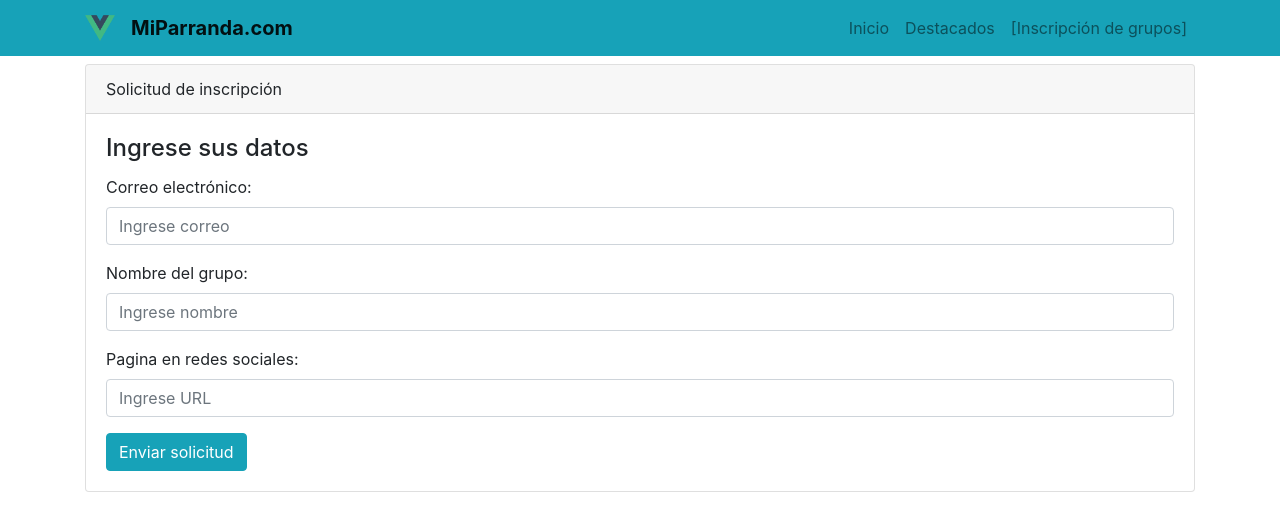
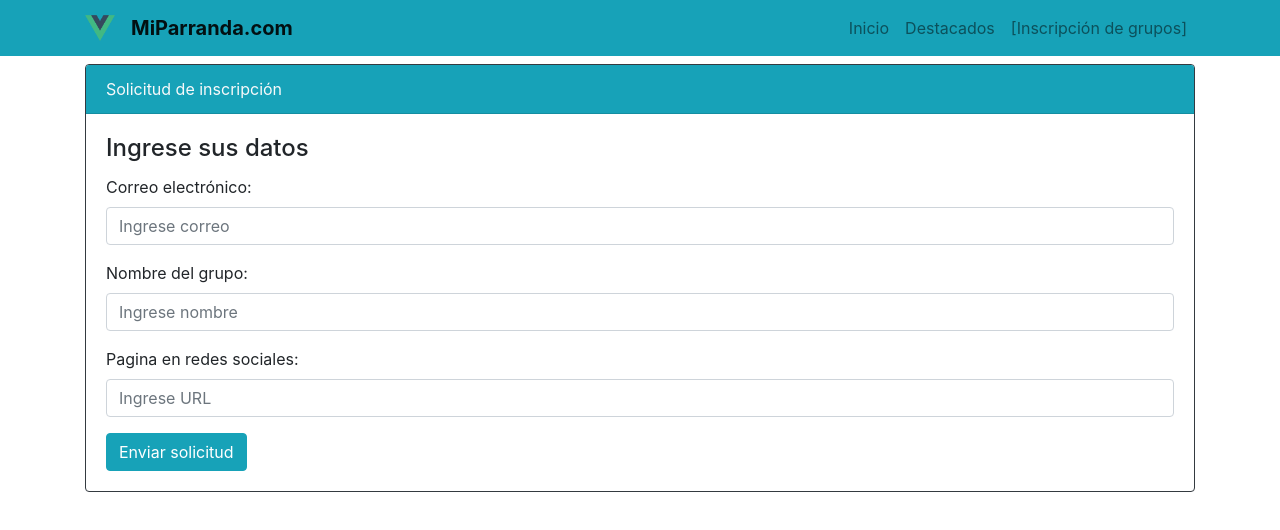
Before and after one commit to maugarbru/thenoteproject, a Vue app in the folder frontend/: page /inscripcion in a window 1280 px wide. Shown: the top 530 px of the page. Built offline with nearby package versions, Linux system fonts and the light colour scheme.

Commit message:
Mejora visualmente y arregla el envío de correos en Inscripcion

```diff
--- a/frontend/src/views/Inscripcion.vue
+++ b/frontend/src/views/Inscripcion.vue
@@ -1,7 +1,13 @@
 <template>
   <div class="inscripcion">
     <div class="mt-2">
-      <b-card header="Solicitud de inscripción" title="Ingrese sus datos">
+      <b-card
+        header="Solicitud de inscripción"
+        title="Ingrese sus datos"
+        border-variant="dark"
+        header-bg-variant="info"
+        header-text-variant="light"
+      >
         <b-form>
           <b-form-group id="input-group-1" label="Correo electrónico:" label-for="input-1">
             <b-form-input
@@ -31,8 +37,10 @@
         variant="info"
         @dismissed="dismissCountDown2=0"
         @dismiss-count-down="countDownChanged2"
-      >Solicitud enviada!
-      Pronto recibirá un correo con información sobre nosotros.</b-alert>
+      >
+        Solicitud enviada!
+        Pronto recibirá un correo con información sobre nosotros.
+      </b-alert>
       <br />
     </div>
   </div>
@@ -61,7 +69,6 @@ export default {
     },
     sendEmail() {
       this.showAlert2();
-      this.limpiarCampos();
       var url = "http://localhost:3000/sendemail/";
       var data = {
         subject: "Notificación de inscripción",
@@ -77,6 +84,7 @@ export default {
           console.log(error);
         })
         .then(() => {
+          this.limpiarCampos();
         });
     },
     countDownChanged2(dismissCountDown2) {
```
